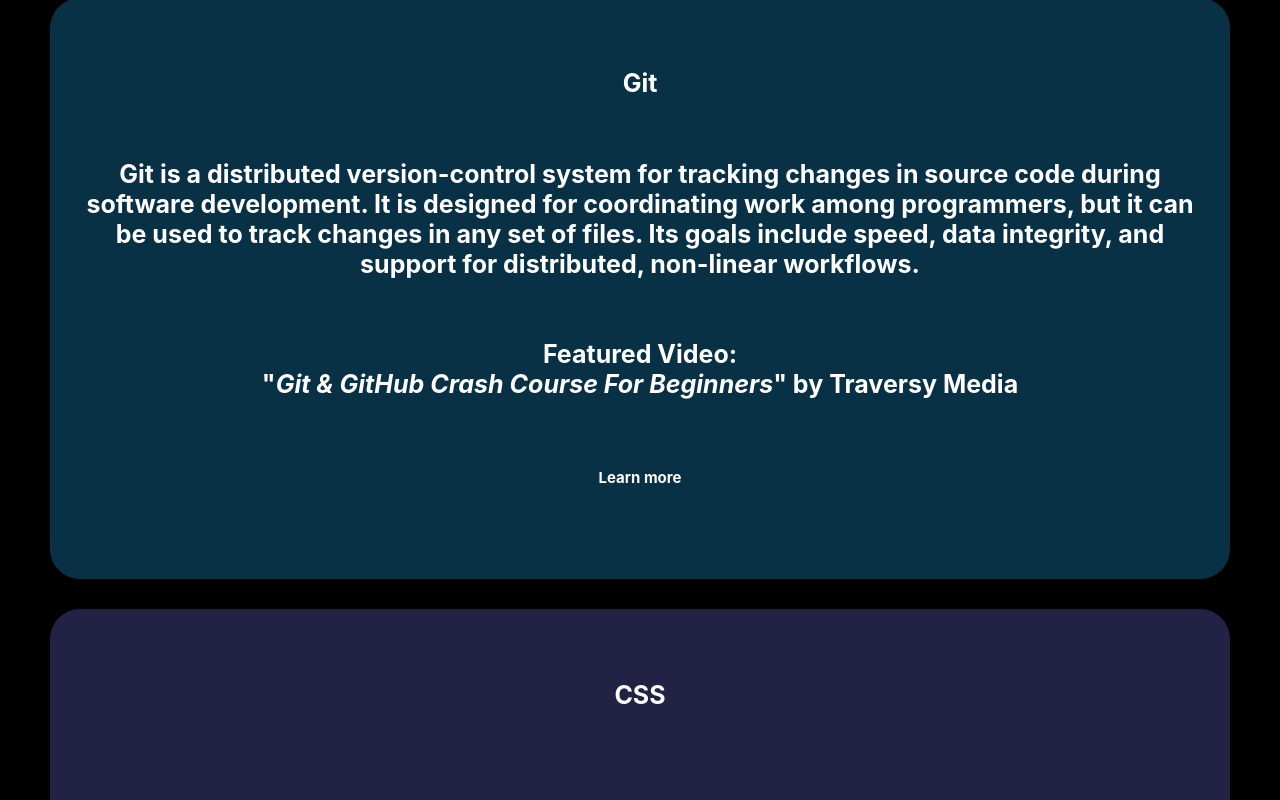
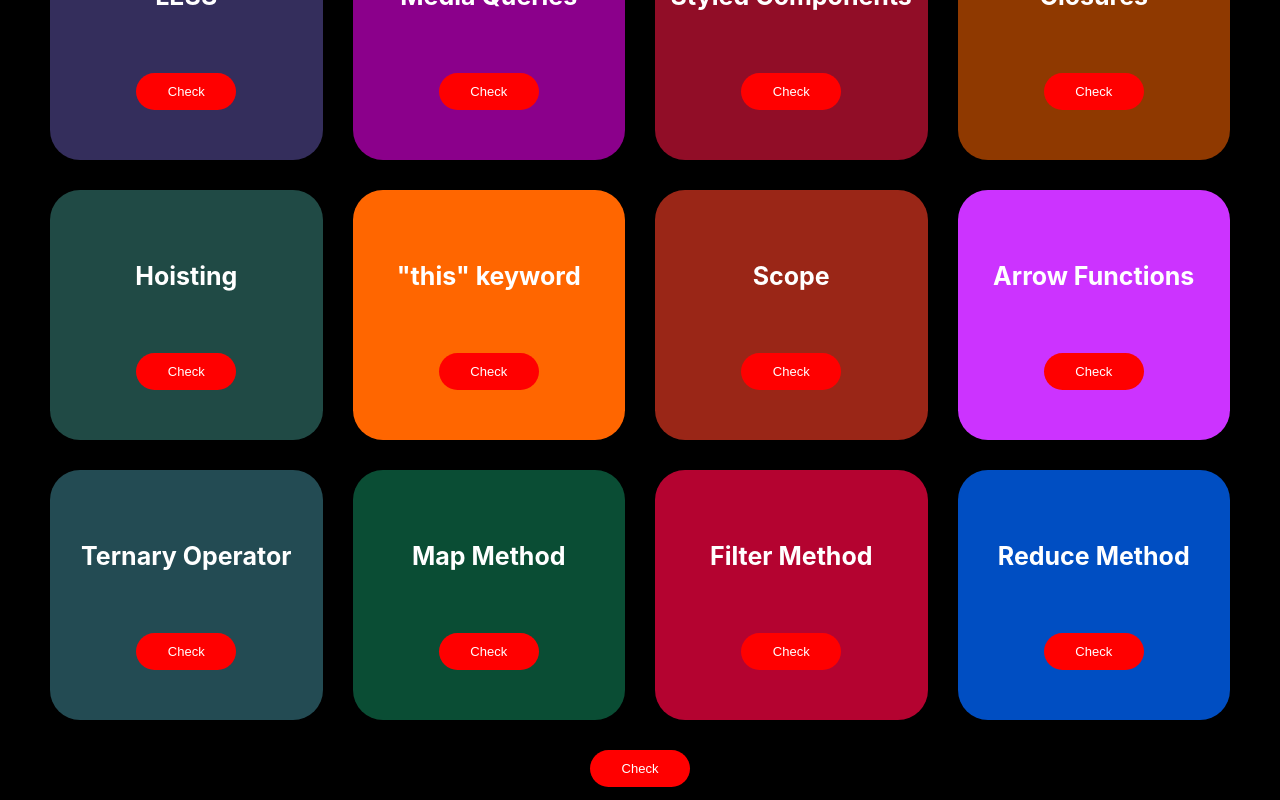
Before and after one commit to danielcarlman/skillcalculator, a React (Create React App) app: page / in a window 1280 px wide. Shown: the part 860-1660 px from the top of the page. Built offline with nearby package versions, Linux system fonts and the light colour scheme.

Commit message:
Added a button to show results

```diff
--- a/src/App.js
+++ b/src/App.js
@@ -9,7 +9,7 @@
   constructor(props) {
     super(props);
     this.state = {
-      isClicked: true,
+      isClicked: false,
       count: 0,
       html: false,
       git: false,
@@ -46,15 +46,20 @@
         }));
   };
 
+  showResults = () => {
+    this.setState({ isClicked: true });
+    document.body.scrollTop = document.documentElement.scrollTop = 0;
+  };
+
   renderSkills = () => {
     return skills.map((skill, i) => (
-      <C.Box color={skill.color}>
+      <C.Box color={skill.color} checked={this.state[this.props.value]}>
         <C.BoxText>{skill.title}</C.BoxText>
 
         {this.state.isClicked && [
           <C.InfoContainer>
             <C.InfoText>{skill.info}</C.InfoText>
-            <C.InfoText>
+            <C.InfoLink>
               <a
                 href={skill.video}
                 target='_blank'
@@ -66,7 +71,8 @@
                   {skill.videoauthor}
                 </C.InfoText>
               </a>
-            </C.InfoText>
+            </C.InfoLink>
+            <C.InfoLink>
               <C.InfoText>
                 <a
                   href={skill.link}
@@ -76,6 +82,9 @@
                 >
                   Learn more
                 </a>
+              </C.InfoText>
+            </C.InfoLink>
+            <C.InfoLink>
               <C.InfoText>
                 <a
                   href={skill.practice}
@@ -86,7 +95,7 @@
                   {skill.practice ? 'Practice!' : ''}
                 </a>
               </C.InfoText>
-            </C.InfoText>
+            </C.InfoLink>
           </C.InfoContainer>,
         ]}
 
@@ -115,6 +124,8 @@
         <C.BoxContainer isClicked={isClicked}>
           {this.renderSkills()}
         </C.BoxContainer>
+
+        {!this.state.isClicked && <Button onClick={this.showResults} />}
       </C.Container>
     );
   }
--- a/src/styles.js
+++ b/src/styles.js
@@ -83,7 +83,9 @@
   @media screen and (max-width: 600px) {
     font-size: 1.5rem;
   }
+`;
 
+const InfoLink = styled.div`
   a {
     font-size: 1.5rem;
     color: white;
@@ -105,4 +107,5 @@
   Box,
   InfoContainer,
   InfoText,
+  InfoLink,
 };
```
Lines whose indentation alone changed are shown as unchanged.
